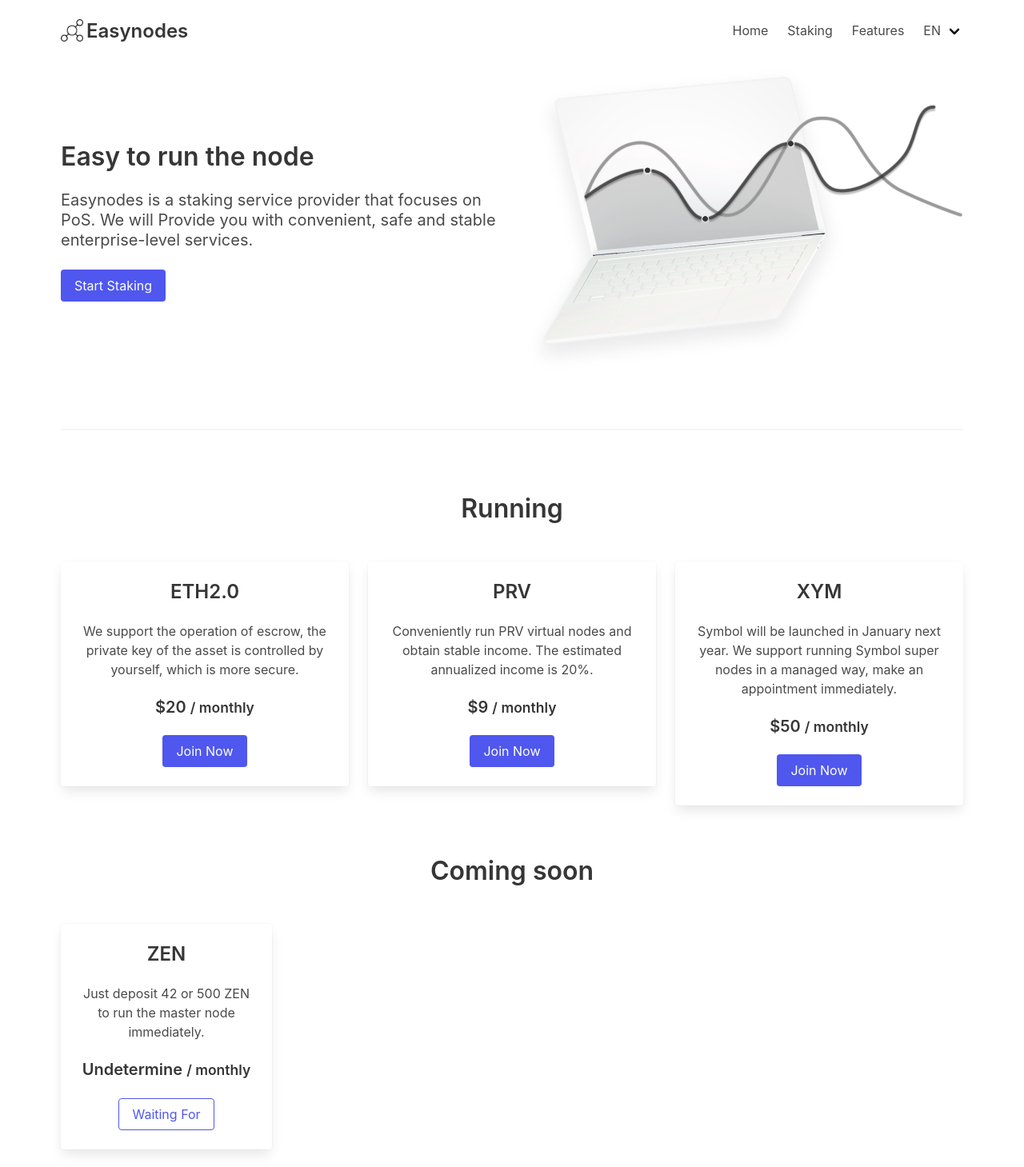
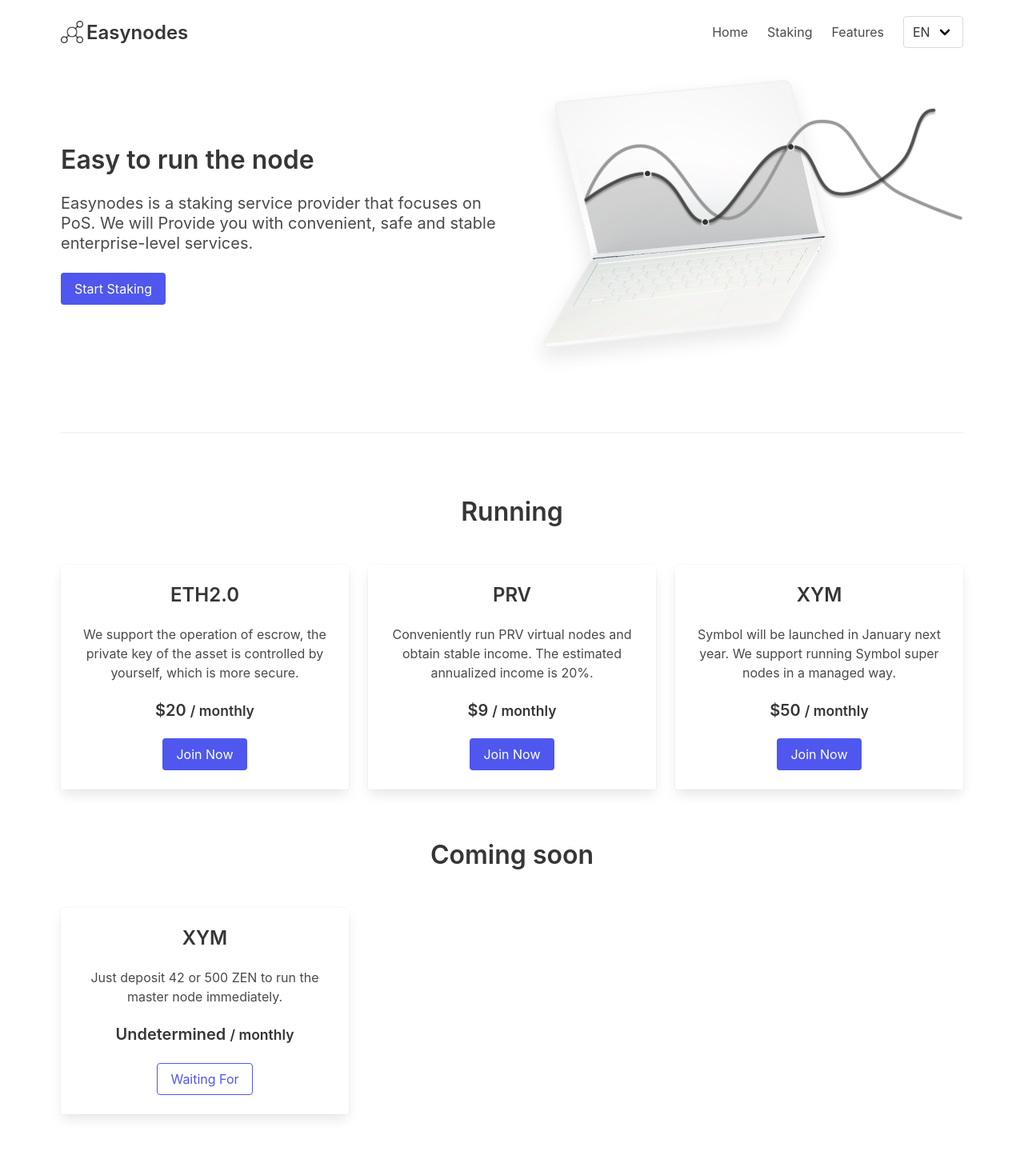
Before and after one commit to joarrries/website, a Vue app: page / in a window 1280 px wide. Shown: the top 1459 px of the page at 80% size. Built offline with nearby package versions, Linux system fonts and the light colour scheme.

Commit message:
add i18n support

```diff
--- a/src/App.vue
+++ b/src/App.vue
@@ -24,14 +24,28 @@
 
           <div id="navbarBasicExample" class="navbar-menu">
             <div class="navbar-end">
-              <a class="navbar-item" href="#home">Home</a>
-              <a class="navbar-item" href="#working">Staking</a>
-              <a class="navbar-item" href="#features">Features</a>
-              <div class="navbar-item has-dropdown is-hoverable">
-                <a class="navbar-link">EN</a>
-                <div class="navbar-dropdown">
-                  <a class="navbar-item navbar-item-dropdown" href="#">EN</a>
-                  <!-- <a class="navbar-item navbar-item-dropdown" href="#">ZH</a> -->
+              <a class="navbar-item" href="#home">
+                {{ $t("nav.home") }}
+              </a>
+              <a class="navbar-item" href="#working">
+                {{ $t("nav.staking") }}
+              </a>
+              <a class="navbar-item" href="#features">
+                {{ $t("nav.features") }}
+              </a>
+              <div class="navbar-item">
+                <div class="control">
+                  <div class="select">
+                    <select v-model="$i18n.locale">
+                      <option
+                        v-for="(lang, i) in langs"
+                        :key="`Lang${i}`"
+                        :value="lang"
+                      >
+                        {{ lang }}
+                      </option>
+                    </select>
+                  </div>
                 </div>
               </div>
             </div>
@@ -42,13 +56,13 @@
       <div class="container py-4">
         <div class="columns is-vcentered">
           <div class="column">
-            <h2 class="title is-spaced">Easy to run the node</h2>
+            <h2 class="title is-spaced">{{ $t("slogan.title") }}</h2>
             <p class="subtitle">
-              Easynodes is a staking service provider that focuses on PoS. We
-              will Provide you with convenient, safe and stable enterprise-level
-              services.
+              {{ $t("slogan.subtitle") }}
             </p>
-            <a class="button is-primary" href="#">Start Staking</a>
+            <a class="button is-primary" href="#working">{{
+              $t("slogan.btn")
+            }}</a>
           </div>
           <div class="column"><img src="img/1.png" alt="" /></div>
         </div>
@@ -57,56 +71,55 @@
 
       <div class="container has-text-centered py-4">
         <a class="hidden-item" name="working"></a>
-        <h2 class="title mb-6">Running</h2>
+        <h2 class="title mb-6">{{ $t("staking.runningTitle") }}</h2>
         <div class="columns">
-          <div class="column">
+          <div class="column flex-col">
             <div class="card">
               <div class="card-content">
-                <h3 class="title is-4">ETH2.0</h3>
+                <h3 class="title is-4">{{ $t("staking.eth2.title") }}</h3>
                 <p class="block">
-                  We support the operation of escrow, the private key of the
-                  asset is controlled by yourself, which is more secure.
+                  {{ $t("staking.eth2.content") }}
                 </p>
                 <h4 class="title is-spaced is-5">
-                  $20 <small> / monthly</small>
+                  {{ $t("staking.eth2.price0") }}
+                  <small> / {{ $t("staking.eth2.price1") }}</small>
                 </h4>
                 <button class="button is-primary" type="button">
-                  Join Now
+                  {{ $t("staking.runningBtn") }}
                 </button>
               </div>
             </div>
           </div>
-          <div class="column">
+          <div class="column flex-col">
             <div class="card">
               <div class="card-content">
-                <h3 class="title is-4">PRV</h3>
+                <h3 class="title is-4">{{ $t("staking.prv.title") }}</h3>
                 <p class="block">
-                  Conveniently run PRV virtual nodes and obtain stable income.
-                  The estimated annualized income is 20%.
+                  {{ $t("staking.prv.content") }}
                 </p>
                 <h4 class="title is-spaced is-5">
-                  $9 <small> / monthly</small>
+                  {{ $t("staking.prv.price0") }}
+                  <small> / {{ $t("staking.prv.price1") }}</small>
                 </h4>
                 <button class="button is-primary" type="button">
-                  Join Now
+                  {{ $t("staking.runningBtn") }}
                 </button>
               </div>
             </div>
           </div>
-          <div class="column">
+          <div class="column flex-col">
             <div class="card">
               <div class="card-content">
-                <h3 class="title is-4">XYM</h3>
+                <h3 class="title is-4">{{ $t("staking.xym.title") }}</h3>
                 <p class="block">
-                  Symbol will be launched in January next year. We support
-                  running Symbol super nodes in a managed way, make an
-                  appointment immediately.
+                  {{ $t("staking.xym.content") }}
                 </p>
                 <h4 class="title is-spaced is-5">
-                  $50 <small> / monthly</small>
+                  {{ $t("staking.xym.price0") }}
+                  <small> / {{ $t("staking.xym.price1") }}</small>
                 </h4>
                 <button class="button is-primary" type="button">
-                  Join Now
+                  {{ $t("staking.runningBtn") }}
                 </button>
               </div>
             </div>
@@ -115,21 +128,22 @@
       </div>
 
       <div class="container has-text-centered py-4 pt-6">
-        <a class="hidden-item" href="#" name="waiting"></a>
-        <h2 class="title mb-6">Coming soon</h2>
+        <a class="hidden-item" href="#"></a>
+        <h2 class="title mb-6">{{ $t("staking.comingTitle") }}</h2>
         <div class="columns">
-          <div class="column is-one-quarter">
+          <div class="column is-one-third flex-col">
             <div class="card">
               <div class="card-content">
-                <h3 class="title is-4">ZEN</h3>
+                <h3 class="title is-4">{{ $t("staking.zen.title") }}</h3>
                 <p class="block">
-                  Just deposit 42 or 500 ZEN to run the master node immediately.
+                  {{ $t("staking.zen.content") }}
                 </p>
                 <h4 class="title is-spaced is-5">
-                  Undetermine <small> / monthly</small>
+                  {{ $t("staking.zen.price0") }}
+                  <small> / {{ $t("staking.zen.price1") }}</small>
                 </h4>
                 <button class="button is-primary is-outlined" type="button">
-                  Waiting For
+                  {{ $t("staking.comingBtn") }}
                 </button>
               </div>
             </div>
@@ -139,7 +153,7 @@
 
       <div class="container has-text-centered py-4 pt-6">
         <a class="hidden-item" href="#" name="features"></a>
-        <h2 class="title mb-6">Features of Easynodes</h2>
+        <h2 class="title mb-6">{{ $t("features.title") }}</h2>
         <div class="columns">
           <div class="column flex-col">
             <div class="card">
@@ -151,11 +165,12 @@
                     </figure>
                   </div>
                 </div>
-                <h5 class="title is-5">Safety</h5>
+                <h5 class="title is-5">
+                  {{ $t("features.safety.title") }}
+                </h5>
                 <div class="level">
                   <p class="block pt-1 pl-1 lr-1">
-                    Decentralization, your virtual assets are in your own
-                    wallet.
+                    {{ $t("features.safety.content") }}
                   </p>
                 </div>
               </div>
@@ -171,10 +186,12 @@
                     </figure>
                   </div>
                 </div>
-                <h5 class="title is-5">Convenient</h5>
+                <h5 class="title is-5">
+                  {{ $t("features.convenient.title") }}
+                </h5>
                 <div class="level">
                   <p class="block pt-1 pl-1 lr-1">
-                    Simplified operation, fewer steps. Start now.
+                    {{ $t("features.convenient.content") }}
                   </p>
                 </div>
               </div>
@@ -190,11 +207,12 @@
                     </figure>
                   </div>
                 </div>
-                <h5 class="title is-5">Profession</h5>
+                <h5 class="title is-5">
+                  {{ $t("features.profession.title") }}
+                </h5>
                 <div class="level">
                   <p class="block pt-1 pl-1 lr-1">
-                    More than ten years of developer's experience to support
-                    you.
+                    {{ $t("features.profession.content") }}
                   </p>
                 </div>
               </div>
@@ -210,11 +228,12 @@
                     </figure>
                   </div>
                 </div>
-                <h5 class="title is-5">Preferential</h5>
+                <h5 class="title is-5">
+                  {{ $t("features.preferential.title") }}
+                </h5>
                 <div class="level">
                   <p class="block pt-1 pl-1 lr-1">
-                    Preferential prices, super cost-effective, bring maximum
-                    benefits.
+                    {{ $t("features.preferential.content") }}
                   </p>
                 </div>
               </div>
@@ -232,9 +251,9 @@
             </div>
           </div>
           <div class="level-right">
-            <a class="level-item" href="#">Support</a>
-            <a class="level-item" href="#">Staking</a>
-            <a class="level-item" href="#">Privacy</a>
+            <a class="level-item" href="#">{{ $t("footer.support") }}</a>
+            <a class="level-item" href="#">{{ $t("footer.staking") }}</a>
+            <a class="level-item" href="#">{{ $t("footer.privacy") }}</a>
           </div>
         </div>
         <hr />
@@ -265,6 +284,9 @@
 <script>
 export default {
   name: "App",
+  data() {
+    return { langs: ["EN", "ZH"] };
+  },
 };
 </script>
 
--- /dev/null
+++ b/src/i18n.js
@@ -0,0 +1,144 @@
+import Vue from 'vue'
+import VueI18n from 'vue-i18n'
+
+Vue.use(VueI18n)
+
+const locale = 'EN' // default locale
+
+export default new VueI18n({
+    locale,
+    messages: {
+        'EN': {
+            nav: {
+                home: 'Home',
+                staking: 'Staking',
+                features: 'Features',
+            },
+            slogan: {
+                title: 'Easy to run the node',
+                subtitle: 'Easynodes is a staking service provider that focuses on PoS. We will Provide you with convenient, safe and stable enterprise-level services.',
+                btn: 'Start Staking',
+            },
+            staking: {
+                runningTitle: 'Running',
+                runningBtn: 'Join Now',
+                comingTitle: 'Coming soon',
+                comingBtn: 'Waiting For',
+                eth2: {
+                    title: 'ETH2.0',
+                    content: 'We support the operation of escrow, the private key of the asset is controlled by yourself, which is more secure.',
+                    price0: '$20',
+                    price1: 'monthly',
+                },
+                prv: {
+                    title: 'PRV',
+                    content: 'Conveniently run PRV virtual nodes and obtain stable income. The estimated annualized income is 20%.',
+                    price0: '$9',
+                    price1: 'monthly',
+                },
+                xym: {
+                    title: 'XYM',
+                    content: 'Symbol will be launched in January next year. We support running Symbol super nodes in a managed way.',
+                    price0: '$50',
+                    price1: 'monthly',
+                },
+                zen: {
+                    title: 'XYM',
+                    content: 'Just deposit 42 or 500 ZEN to run the master node immediately.',
+                    price0: 'Undetermined',
+                    price1: 'monthly',
+                }
+            },
+            features: {
+                title: 'Features of Easynodes',
+                safety: {
+                    title: 'Safety',
+                    content: 'Decentralization, your virtual assets are in your own wallet.',
+                },
+                convenient: {
+                    title: 'Convenient',
+                    content: 'Simplified operation, fewer steps. Start now.',
+                },
+                profession: {
+                    title: 'Profession',
+                    content: 'More than ten years of developer\'s experience to support you.',
+                },
+                preferential: {
+                    title: 'Preferential',
+                    content: 'Preferential prices, super cost-effective, bring maximum benefits.',
+                },
+            },
+            footer: {
+                support: 'Support',
+                staking: 'Staking',
+                privacy: 'Privacy',
+            },
+        },
+        'ZH': {
+            nav: {
+                home: '首页',
+                staking: 'Staking',
+                features: '特点',
+            },
+            slogan: {
+                title: '轻松运行节点',
+                subtitle: 'Easynodes是专注于PoS的Staking服务商，我们将为您提供便捷、安全、稳定的企业级服务。',
+                btn: '开始 Staking',
+            },
+            staking: {
+                runningTitle: '正在进行',
+                runningBtn: '立即加入',
+                comingTitle: '敬请期待',
+                comingBtn: '筹划中',
+                eth2: {
+                    title: 'ETH2.0',
+                    content: '我们支持代托管的方式运行，资产私钥自己掌握，更安全',
+                    price0: '$20',
+                    price1: '月',
+                },
+                prv: {
+                    title: 'PRV',
+                    content: '便捷运行PRV虚拟节点，稳定获得收益，预计年化收益20%',
+                    price0: '$9',
+                    price1: '月',
+                },
+                xym: {
+                    title: 'XYM',
+                    content: 'Symbol即将在明年1月启动，我们支持托管的方式运行Symbol超级节点',
+                    price0: '$50',
+                    price1: '月',
+                },
+                zen: {
+                    title: 'XYM',
+                    content: '只需抵押42或者500ZEN即刻运行主节点',
+                    price0: '待定',
+                    price1: '月',
+                }
+            },
+            features: {
+                title: 'Easynodes特点',
+                safety: {
+                    title: '安全',
+                    content: '去中心化，虚拟资产在自己的钱包中',
+                },
+                convenient: {
+                    title: '便捷',
+                    content: '更少的操作流程，更容易加入',
+                },
+                profession: {
+                    title: '专业',
+                    content: '具有多年节点运维经验',
+                },
+                preferential: {
+                    title: 'Preferential',
+                    content: '优惠的价格，超高的性价比，最大化的收益',
+                },
+            },
+            footer: {
+                support: '服务支持',
+                staking: 'Staking',
+                privacy: '隐私协议',
+            },
+        }
+    }
+})
--- a/src/main.js
+++ b/src/main.js
@@ -1,8 +1,10 @@
 import Vue from 'vue'
+import i18n from './i18n'
 import App from './App.vue'
 
+
 Vue.config.productionTip = false
-
 new Vue({
+  i18n,
   render: function (h) { return h(App) },
 }).$mount('#app')
```
Also changed, not shown: package.json (+5 -2 lines), public/index.html (+6 -2 lines), 2 other files (tests, documents, lock files or other folders).
